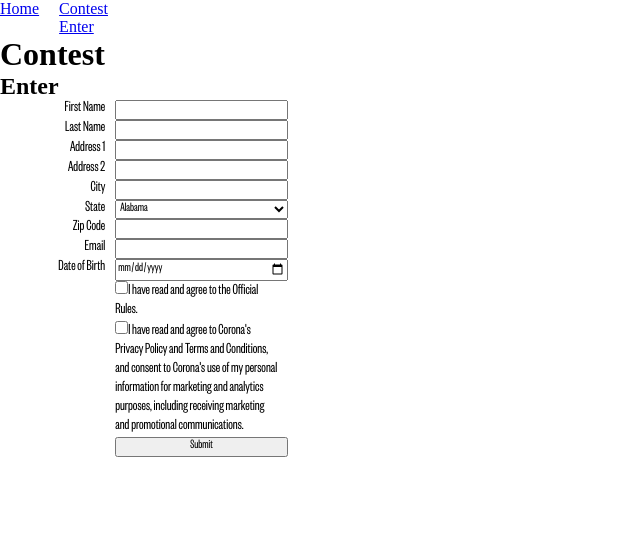
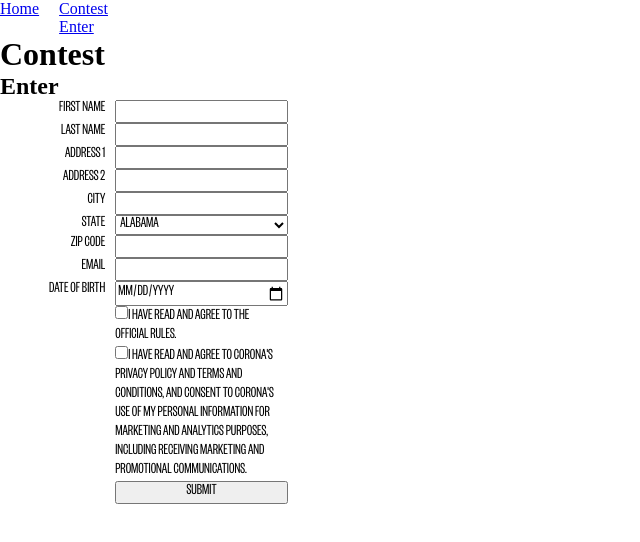
Before and after one commit to alanavery/form-template-simple, a Next.js app: page /form-template-simple/contest/enter in a window 1280 px wide. Shown: the top 542 px of the page, without its empty margins (0-640 px from the left). Built offline with nearby package versions, Linux system fonts and the light colour scheme.

Commit message:
style: update font styling

```diff
--- a/styles/Form.module.css
+++ b/styles/Form.module.css
@@ -3,6 +3,8 @@
   display: flex;
   flex-direction: column;
   font-family: 'Founders Grotesk X-Condensed', sans-serif;
+  font-size: 16px;
+  text-transform: uppercase;
 }
 
 .formControl {
@@ -10,17 +12,21 @@
   grid-template-columns: 40% 60%;
 }
 
+.formControl label {
+  text-align: right;
+  padding-right: 10px;
+}
+
 .form input {
   font-family: inherit;
+  font-size: inherit;
+  text-transform: inherit;
 }
 
 .form select {
   font-family: inherit;
-}
-
-.formControl label {
-  text-align: right;
-  padding-right: 10px;
+  font-size: inherit;
+  text-transform: inherit;
 }
 
 .formControl .checkboxLabel {
--- a/styles/globals.css
+++ b/styles/globals.css
@@ -1,30 +1,33 @@
+/* Notes —————————— */
+/* Vertical align doesn't work on text inputs */
+
 @font-face {
   font-family: 'Founders Grotesk X-Condensed';
-  src: url('../public/fonts/FoundersGroteskXCond-Lt.otf');
+  src: url('../public/fonts/FoundersGroteskXCond-Lt.otf') format('opentype');
   font-weight: 300;
 }
 
 @font-face {
   font-family: 'Founders Grotesk X-Condensed';
-  src: url('../public/fonts/FoundersGroteskXCond-Reg.otf');
+  src: url('../public/fonts/FoundersGroteskXCond-Reg.otf') format('opentype');
   font-weight: 400;
 }
 
 @font-face {
   font-family: 'Founders Grotesk X-Condensed';
-  src: url('../public/fonts/FoundersGroteskXCond-Med.otf');
+  src: url('../public/fonts/FoundersGroteskXCond-Med.otf') format('opentype');
   font-weight: 500;
 }
 
 @font-face {
   font-family: 'Founders Grotesk X-Condensed';
-  src: url('../public/fonts/FOUNDERSGROTESKXCOND-SMBD.OTF');
+  src: url('../public/fonts/FOUNDERSGROTESKXCOND-SMBD.OTF') format('opentype');
   font-weight: 600;
 }
 
 @font-face {
   font-family: 'Founders Grotesk X-Condensed';
-  src: url('../public/fonts/FoundersGroteskXCond-Bold.otf');
+  src: url('../public/fonts/FoundersGroteskXCond-Bold.otf') format('opentype');
   font-weight: 700;
 }
 
```
